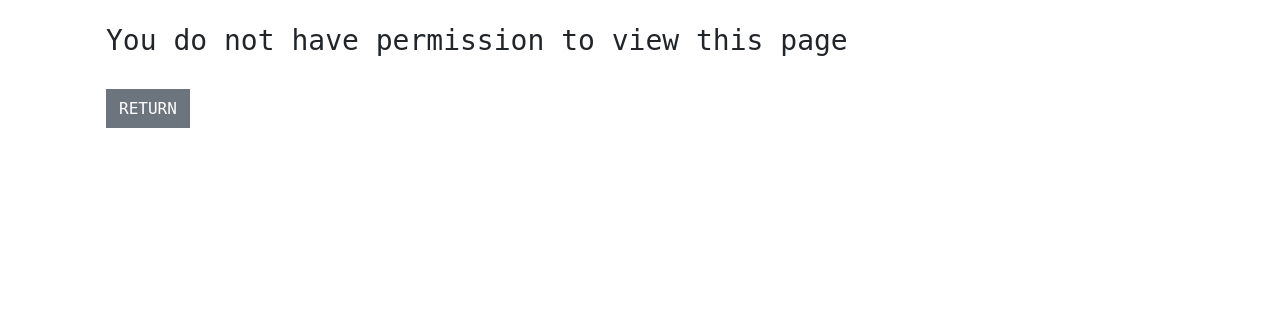
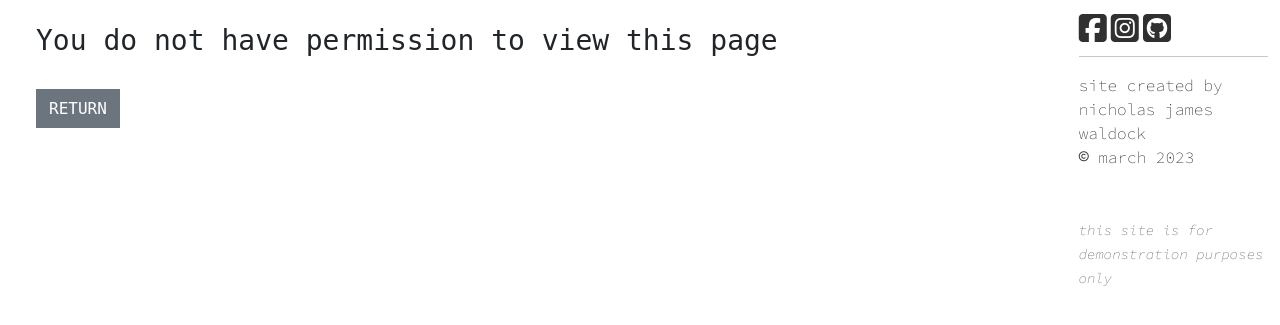
Before and after one commit to NickWaldock/talk-practice-forum-p4, a Django app: page /add-post/ in a window 1280 px wide. Shown: the part 64-389 px from the top of the page. Run offline with Django 3.2, Linux system fonts and the light colour scheme; some libraries are stand-ins or nearby versions; some web fonts are replaced.

Commit message:
Create sidebar footer in base.html and style

```diff
--- a/static/css/styles.css
+++ b/static/css/styles.css
@@ -32,3 +32,8 @@
     height: 15vw;
     object-fit: cover;
 }
+
+/* Footer Icons */
+.footer-icon {
+    color: #303030;"
+}
--- a/templates/base.html
+++ b/templates/base.html
@@ -15,6 +15,9 @@
     <link rel="preconnect" href="https://fonts.gstatic.com" crossorigin>
     <link href="https://fonts.googleapis.com/css2?family=Oxygen+Mono&family=Source+Code+Pro:ital,wght@0,200;0,600;1,200&display=swap"
         rel="stylesheet">
+
+    <!-- Font Awesome -->
+    <script src="https://kit.fontawesome.com/57b32cf6b6.js" crossorigin="anonymous"></script>
 
     <!-- Custom CSS -->
     <link href="{% static 'css/styles.css' %}" rel="stylesheet">
@@ -76,11 +79,10 @@
                     {% endif %}
                 </ul>
 
-                <!-- Nav element for logged in username displayed in nav bar -->
+                <!-- Nav element for logged-in username displayed in navbar -->
                 <div class="body-font text-white">
                     {{ user.username }}
                 </div>
-
 
             </div>
         </div>
@@ -96,8 +98,38 @@
         {% endfor %}
     </div>
 
-    {% block content %}
-    {% endblock %}
+    <!-- Main container div for content and allowing
+         the footer to appear on the right of all pages -->
+    <div class="container-fluid">
+        <div class="row">
+            <div class="col-10 p-0">
+                {% block content %}
+                {% endblock %}
+            </div>
+            <div class="col-2 mt-3">
+                <a href="https://facebook.com" target="_blank" class="text-decoration-none text-reset">
+                    <i class="fa-brands fa-square-facebook fa-2xl footer-icon"></i>
+                </a>
+                <a href="https://instagram.com" target="_blank" class="text-decoration-none text-reset">
+                    <i class="fa-brands fa-square-instagram fa-2xl footer-icon"></i>
+                </a>
+                <a href="https://github.com" target="_blank" class="text-decoration-none text-reset">
+                    <i class="fa-brands fa-square-github fa-2xl footer-icon"></i>
+                </a>
+                <hr>
+                <p class="body-font">site created by
+                    <a href="https://www.nicholasjameswaldock.uk" target="_blank" class="text-decoration-none text-reset">
+                        nicholas james waldock</a>
+                        <br>
+                        <i class="fa-sharp fa-regular fa-copyright footer-icon fa-2xs"></i> march 2023
+                </p>
+                <p class="text-muted body-font mt-5">
+                    <small><em>this site is for demonstration purposes only</em></small>
+                </p>
+            </div>
+        </div>
+
+    </div>
 
     <!-- Bootstrap Scripts -->
     <script src="https://cdn.jsdelivr.net/npm/bootstrap@5.3.0-alpha1/dist/js/bootstrap.bundle.min.js"
```
Also changed, not shown: templates/article.html (+3 -12 lines).
